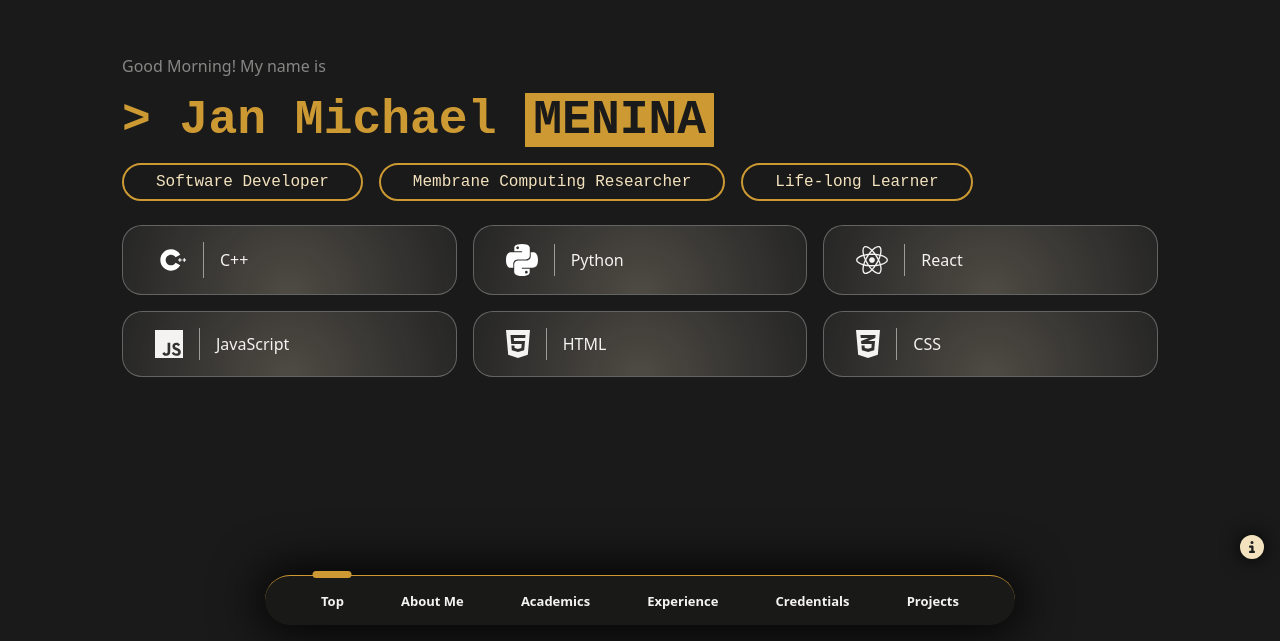
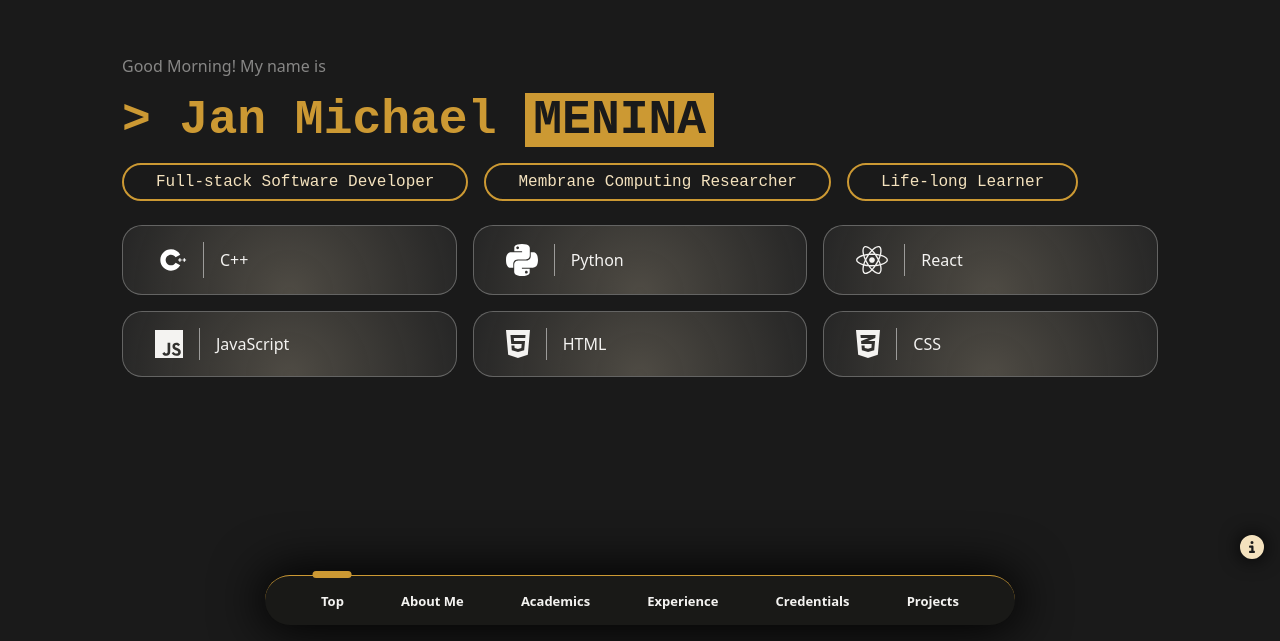
Before and after one commit to jvmenina/jvmenina.github.io, a React (Vite) app: page / in a window 1280 px wide. Shown: the part 159-800 px from the top of the page. Built offline with nearby package versions, Linux system fonts and the light colour scheme.

Commit message:
Tweaked contents

```diff
--- a/src/sections/section_Header.tsx
+++ b/src/sections/section_Header.tsx
@@ -62,7 +62,7 @@ const featuredCardsList = [
 ];
 
 const chipsList = [
-  "Software Developer",
+  "Full-stack Software Developer",
   "Membrane Computing Researcher",
   "Life-long Learner",
 ]
```
